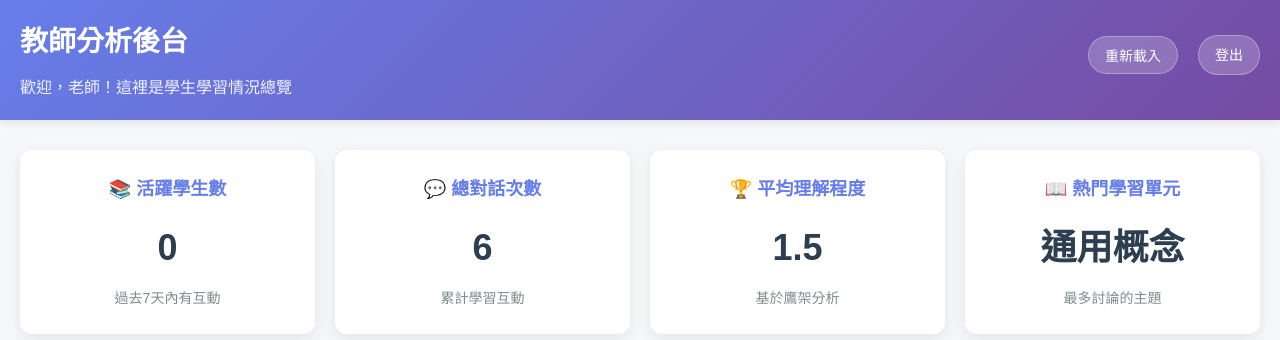
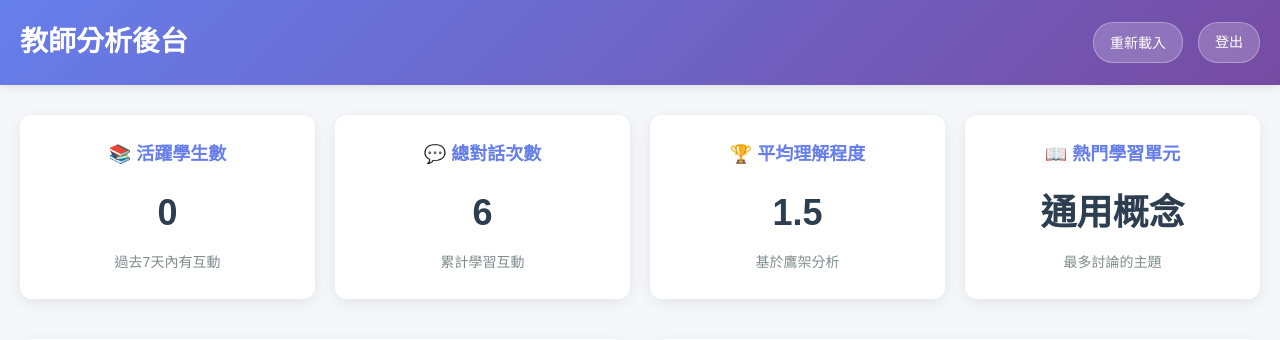
Before and after one commit to ying654/system, a Flask app: page /teacher in a window 1280 px wide. Shown: the top 340 px of the page. Run offline with Flask 3, Linux system fonts and the light colour scheme; a user stored in the database is signed in; data comes from the database, SQL or seed files in the repository.

Commit message:
修正細節

```diff
--- a/static/teacher_analytics.css
+++ b/static/teacher_analytics.css
@@ -12,30 +12,22 @@ body {
 }
 
 .header {
+    display: flex;
+    align-items: center;
+    justify-content: space-between;
     background: linear-gradient(135deg, #667eea 0%, #764ba2 100%);
     color: white;
     padding: 20px;
     box-shadow: 0 2px 10px rgba(0, 0, 0, 0.1);
-    position: relative;
 }
 
 .header h1 {
-    margin-bottom: 10px;
     font-size: 28px;
 }
 
-.header .welcome {
-    opacity: 0.9;
-    font-size: 16px;
-}
-
 .header-controls {
-    position: absolute;
-    top: 35px;
-    right: 20px;
     display: flex;
-    gap: 20px;
-    align-items: center;
+    gap: 15px;
 }
 
 .refresh-btn,
--- a/templates/teacher_analytics.html
+++ b/templates/teacher_analytics.html
@@ -12,7 +12,6 @@
 <body>
     <div class="header">
         <h1>教師分析後台</h1>
-        <p class="welcome">歡迎，老師！這裡是學生學習情況總覽</p>
         <div class="header-controls">
             <button class="refresh-btn" onclick="loadAnalytics()">
                 <span id="refresh-text">重新載入</span>
```
